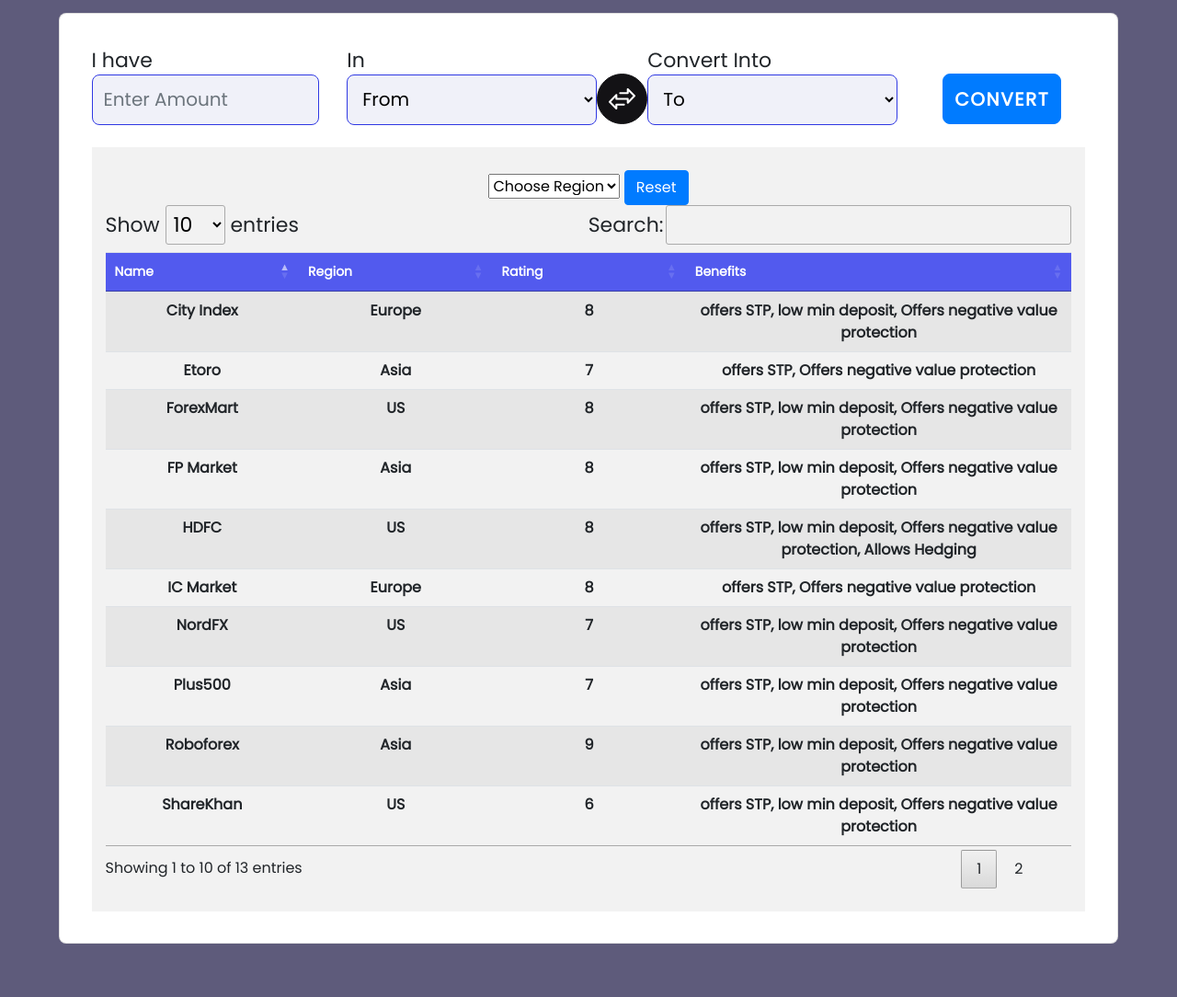
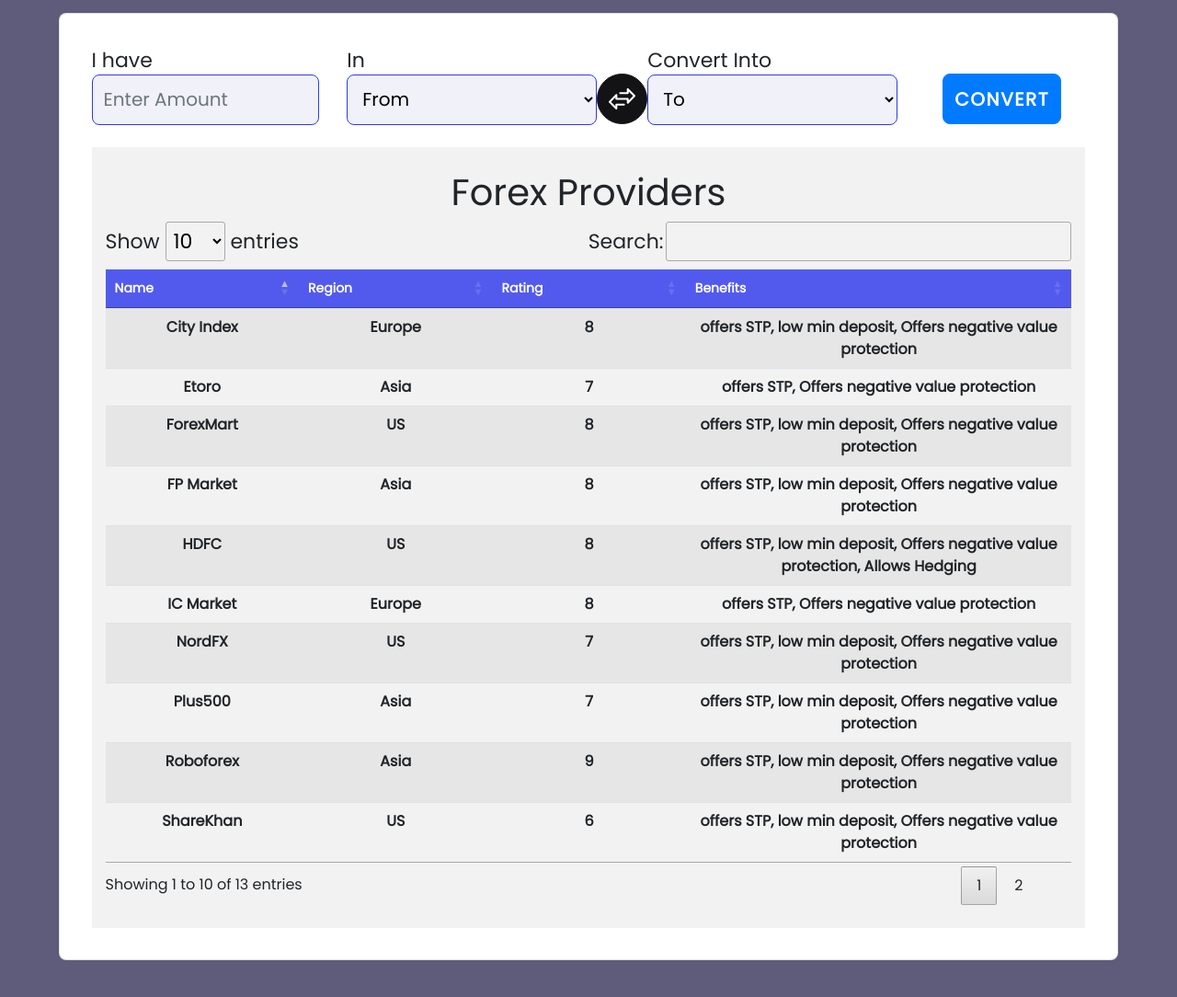
Before and after one commit to itsUchihaItachi/ForexVision, a Django app: page / in a window 1280 px wide. Shown: the part 243-1327 px from the top of the page at 92% size. Before the commit the page ends 1269 px from the top, so only its background shows below. Run offline with Django 3.2, Linux system fonts and the light colour scheme; data comes from the database, SQL or seed files in the repository; parts of the project's set-up code (start-up, migrations or seed data) failed here and were passed over; some libraries are stand-ins or nearby versions.

Commit message:
UI touchup2

```diff
--- a/forexvision/template/Base.html
+++ b/forexvision/template/Base.html
@@ -482,7 +482,7 @@
         <!-- {% if flag == "show"%} -->
 
         <div id="expanded" >
-            <h1 class="green-text mb-0"> Amount = {{totalAmount}} </h1>
+            <h1 class="green-text mb-0"> Amount = {{totalAmount}} {{counter}}</h1>
             <h2 class="grey-text mb-0"> 1 {{base}} = {{counterrate}} {{counter}}</h2>
             <h2 class="grey-text mb-16"> 1 {{counter}} = {{baserate}} {{base}}</h2>
             <h3 class="grey-normal mb-0"> Last Updated on : {{lastUpd}} UTC</h3>
@@ -515,7 +515,8 @@
         <!-- {% if flag == "show" %}
         {%else%} -->
         <div class="" style="display: 'none';">
-            <div align="right">
+            <H1>Forex Providers</H1>
+        <!--    <div align="right">
                 <form method="POST" name="form1"> {%csrf_token%}
                     <td colspan="11">
 
@@ -530,7 +531,7 @@
                         <a class="btn btn-primary" href="/" role="button">Reset</a>
                     </td>
                 </form>
-            </div>
+            </div>-->
             <table class="table  table-striped" id="table1" style="width: 100%;">
                 <thead>
                     <tr class="tabelhead">
```
